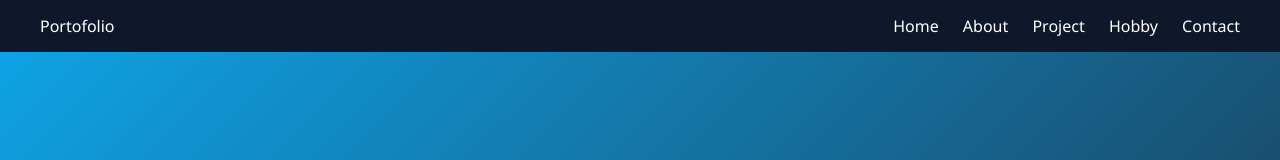
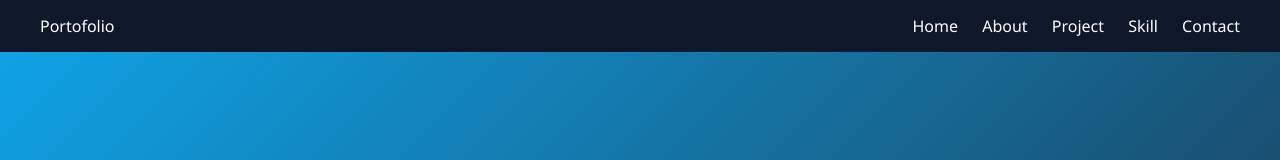
Before and after one commit to Fadhilah-doc/itw2025_a_253040011, a plain HTML site: page tubes/project 1 (portofolio)/index.html in a window 1280 px wide. Shown: the top 160 px of the page. Drawn offline with Linux system fonts and the light colour scheme.

Commit message:
Mengedit pada bagian yang typo

```diff
--- a/tubes/project 1 (portofolio)/index.html
+++ b/tubes/project 1 (portofolio)/index.html
@@ -15,7 +15,7 @@
         <a href="#home">Home</a>
         <a href="#about">About</a>
         <a href="#project">Project</a>
-        <a href="#Hobby">Hobby</a>
+        <a href="#Skill">Skill</a>
         <a href="#contact">Contact</a>
     </nav>
 </header>
```
